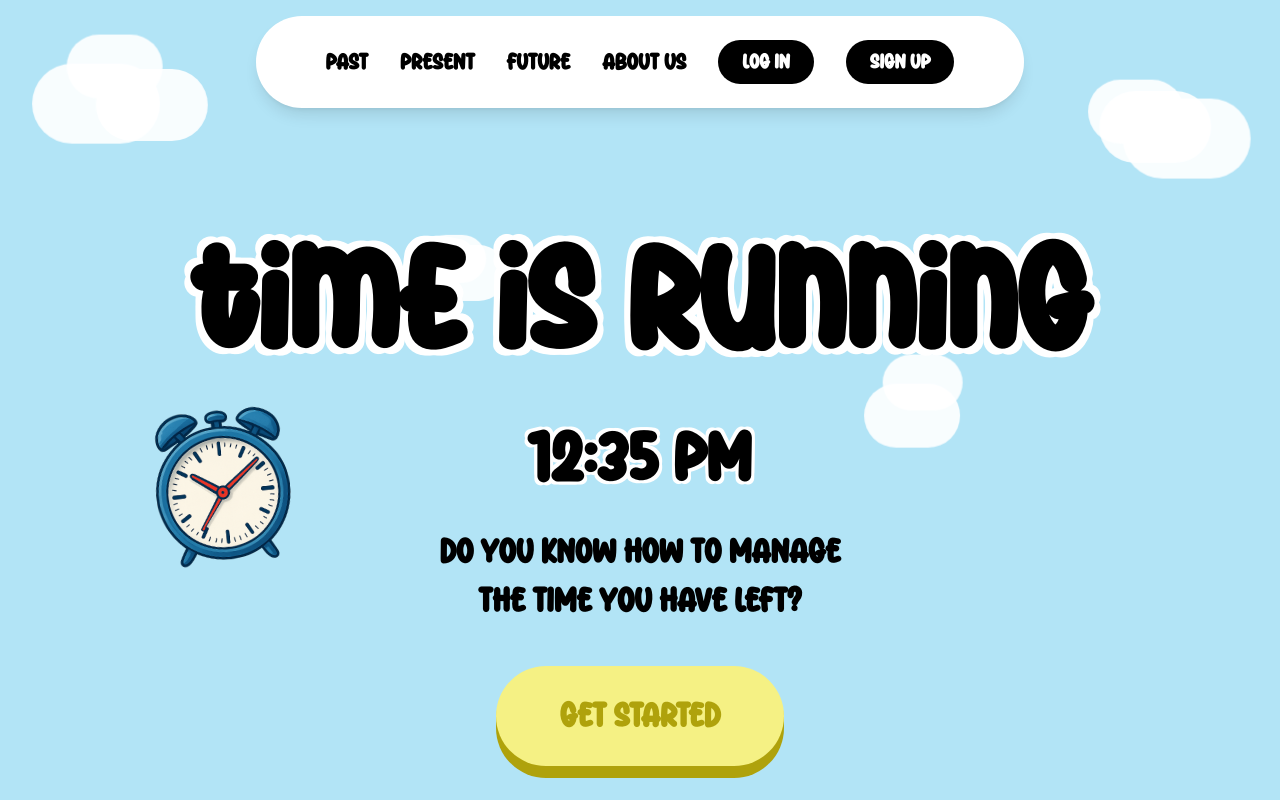
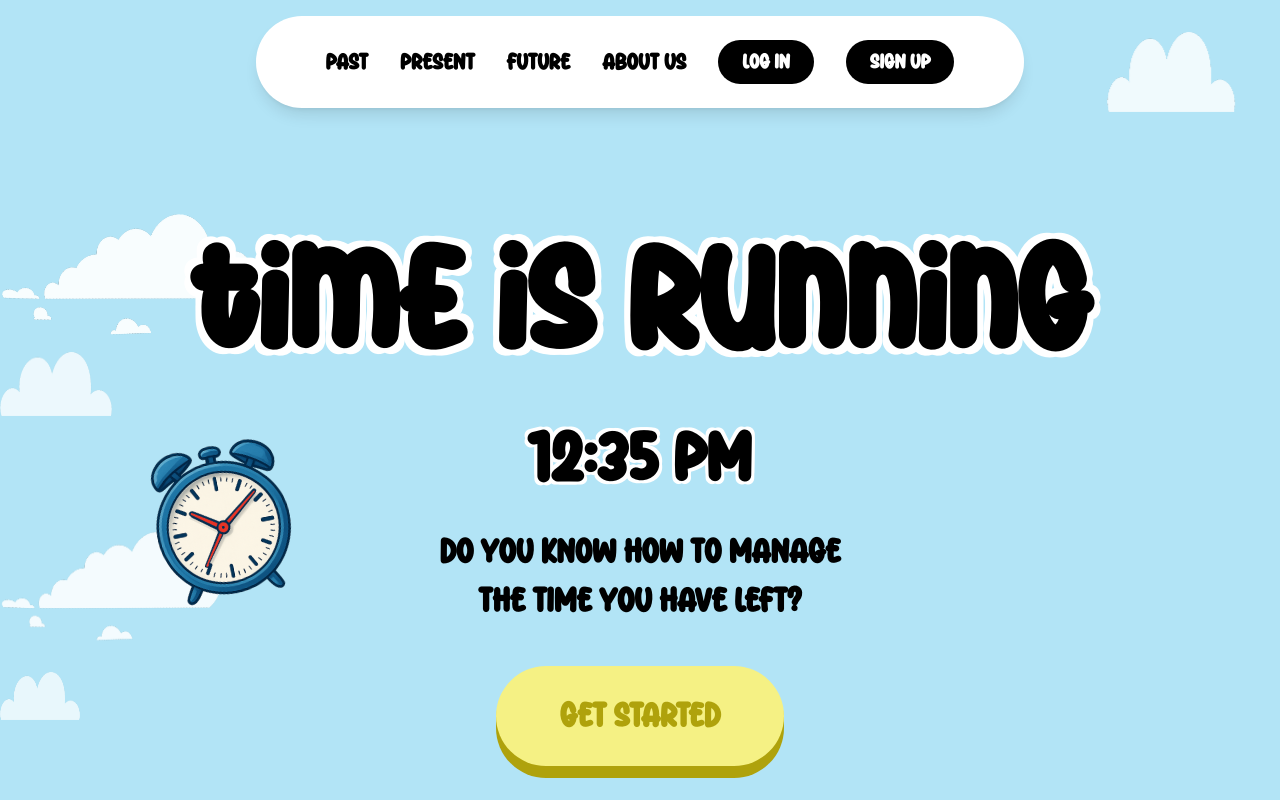
Before and after one commit to I2S9/time-is-running, a Next.js app: page / in a window 1280 px wide. Shown: the top 800 px of the page. Built offline with nearby package versions, Linux system fonts and the light colour scheme.

Commit message:
Add floating cloud and clock animations to enhance UI

```diff
--- a/src/app/globals.css
+++ b/src/app/globals.css
@@ -41,6 +41,47 @@ body {
   }
 }
 
+/* Cloud floating from right to left */
+@keyframes floatRightToLeft {
+  0% {
+    transform: translateX(100vw) translateY(0px);
+  }
+  100% {
+    transform: translateX(-200px) translateY(0px);
+  }
+}
+
+/* Clock bouncing animation */
+@keyframes clockBounce {
+  0%, 100% {
+    transform: translateY(0px) rotate(-12deg);
+  }
+  25% {
+    transform: translateY(-8px) rotate(-8deg);
+  }
+  50% {
+    transform: translateY(-12px) rotate(-4deg);
+  }
+  75% {
+    transform: translateY(-6px) rotate(-8deg);
+  }
+}
+
+@keyframes clockBounceMd {
+  0%, 100% {
+    transform: translateY(0px) rotate(-6deg);
+  }
+  25% {
+    transform: translateY(-8px) rotate(-4deg);
+  }
+  50% {
+    transform: translateY(-12px) rotate(-2deg);
+  }
+  75% {
+    transform: translateY(-6px) rotate(-4deg);
+  }
+}
+
 .animate-float {
   animation: float 6s ease-in-out infinite;
 }
@@ -58,6 +99,26 @@ body {
 .animate-float-delay-3 {
   animation: float 6s ease-in-out infinite;
   animation-delay: 3s;
+}
+
+.animate-float-right-to-left {
+  animation: floatRightToLeft 40s linear infinite;
+}
+
+.animate-float-right-to-left-slow {
+  animation: floatRightToLeft 50s linear infinite;
+}
+
+.animate-float-right-to-left-fast {
+  animation: floatRightToLeft 35s linear infinite;
+}
+
+.animate-clock-bounce {
+  animation: clockBounce 2s ease-in-out infinite;
+}
+
+.animate-clock-bounce-md {
+  animation: clockBounceMd 2s ease-in-out infinite;
 }
 
 /* Custom styles for better responsive design */
--- a/src/app/page.tsx
+++ b/src/app/page.tsx
@@ -5,24 +5,55 @@ export default function Home() {
   return (
     <div className="min-h-screen bg-[#B2E4F6] relative overflow-hidden">
       {/* Animated Cloud decorations */}
-      <div className="absolute inset-0 pointer-events-none">
-        {/* Top left clouds */}
-        <div className="absolute top-16 left-8 w-32 h-20 bg-white rounded-full opacity-90 animate-float"></div>
-        <div className="absolute top-12 left-16 w-24 h-16 bg-white rounded-full opacity-90 animate-float-delay-1"></div>
-        <div className="absolute top-20 left-24 w-28 h-18 bg-white rounded-full opacity-90 animate-float-delay-2"></div>
-
-        {/* Top right clouds */}
-        <div className="absolute top-24 right-16 w-28 h-18 bg-white rounded-full opacity-90 animate-float-delay-3"></div>
-        <div className="absolute top-20 right-24 w-24 h-16 bg-white rounded-full opacity-90 animate-float"></div>
-        <div className="absolute top-28 right-8 w-32 h-20 bg-white rounded-full opacity-90 animate-float-delay-1"></div>
-
-        {/* Middle clouds */}
-        <div className="absolute top-64 left-1/3 w-20 h-14 bg-white rounded-full opacity-90 animate-float-delay-2"></div>
-        <div className="absolute top-60 left-1/3 w-16 h-12 bg-white rounded-full opacity-90 animate-float-delay-3"></div>
-
-        {/* Bottom clouds */}
-        <div className="absolute top-96 right-1/4 w-24 h-16 bg-white rounded-full opacity-90 animate-float"></div>
-        <div className="absolute top-92 right-1/4 w-20 h-14 bg-white rounded-full opacity-90 animate-float-delay-1"></div>
+      <div className="absolute inset-0 pointer-events-none overflow-hidden">
+        {/* Floating clouds from right to left */}
+        <Image
+          src="/images/cloud.png"
+          alt="Cloud"
+          width={200}
+          height={120}
+          className="absolute top-8 w-32 h-20 opacity-80 animate-float-right-to-left-slow"
+        />
+        <Image
+          src="/images/white clouds.png"
+          alt="White Cloud"
+          width={300}
+          height={180}
+          className="absolute top-48 w-64 h-40 opacity-90 animate-float-right-to-left-slow"
+          style={{ animationDelay: '12s' }}
+        />
+        <Image
+          src="/images/cloud.png"
+          alt="Cloud"
+          width={200}
+          height={120}
+          className="absolute top-88 w-28 h-16 opacity-75 animate-float-right-to-left-slow"
+          style={{ animationDelay: '25s' }}
+        />
+        <Image
+          src="/images/white clouds.png"
+          alt="White Cloud"
+          width={300}
+          height={180}
+          className="absolute top-128 w-56 h-36 opacity-85 animate-float-right-to-left-slow"
+          style={{ animationDelay: '38s' }}
+        />
+        <Image
+          src="/images/cloud.png"
+          alt="Cloud"
+          width={200}
+          height={120}
+          className="absolute top-168 w-20 h-12 opacity-70 animate-float-right-to-left-slow"
+          style={{ animationDelay: '50s' }}
+        />
+        <Image
+          src="/images/white clouds.png"
+          alt="White Cloud"
+          width={300}
+          height={180}
+          className="absolute top-208 w-72 h-48 opacity-90 animate-float-right-to-left-slow"
+          style={{ animationDelay: '62s' }}
+        />
       </div>
 
       {/* Header Navigation - Shorter with equidistant elements */}
@@ -65,13 +96,13 @@ export default function Home() {
 
                     {/* Clock and Time Section - Clock on left, time centered */}
           <div className="relative mb-8 md:mb-10">
-            <div className="absolute left-8 md:left-16 top-full transform -translate-y-1/2 -rotate-12 md:-rotate-6">
+            <div className="absolute left-4 md:left-8 lg:left-16 top-[120%] md:top-[140%] lg:top-[160%] transform -translate-y-1/2 animate-clock-bounce md:animate-clock-bounce-md">
               <Image
                 src="/images/clock.png"
                 alt="Alarm Clock"
                 width={200}
                 height={200}
-                className="w-32 h-32 md:w-40 md:h-40 lg:w-48 lg:h-48"
+                className="w-20 h-20 sm:w-24 sm:h-24 md:w-32 md:h-32 lg:w-40 lg:h-40 xl:w-48 xl:h-48"
               />
             </div>
             <div className="flex justify-center">
```
Also changed, not shown: public/images/cloud.png (added), public/images/white clouds.png (added).
